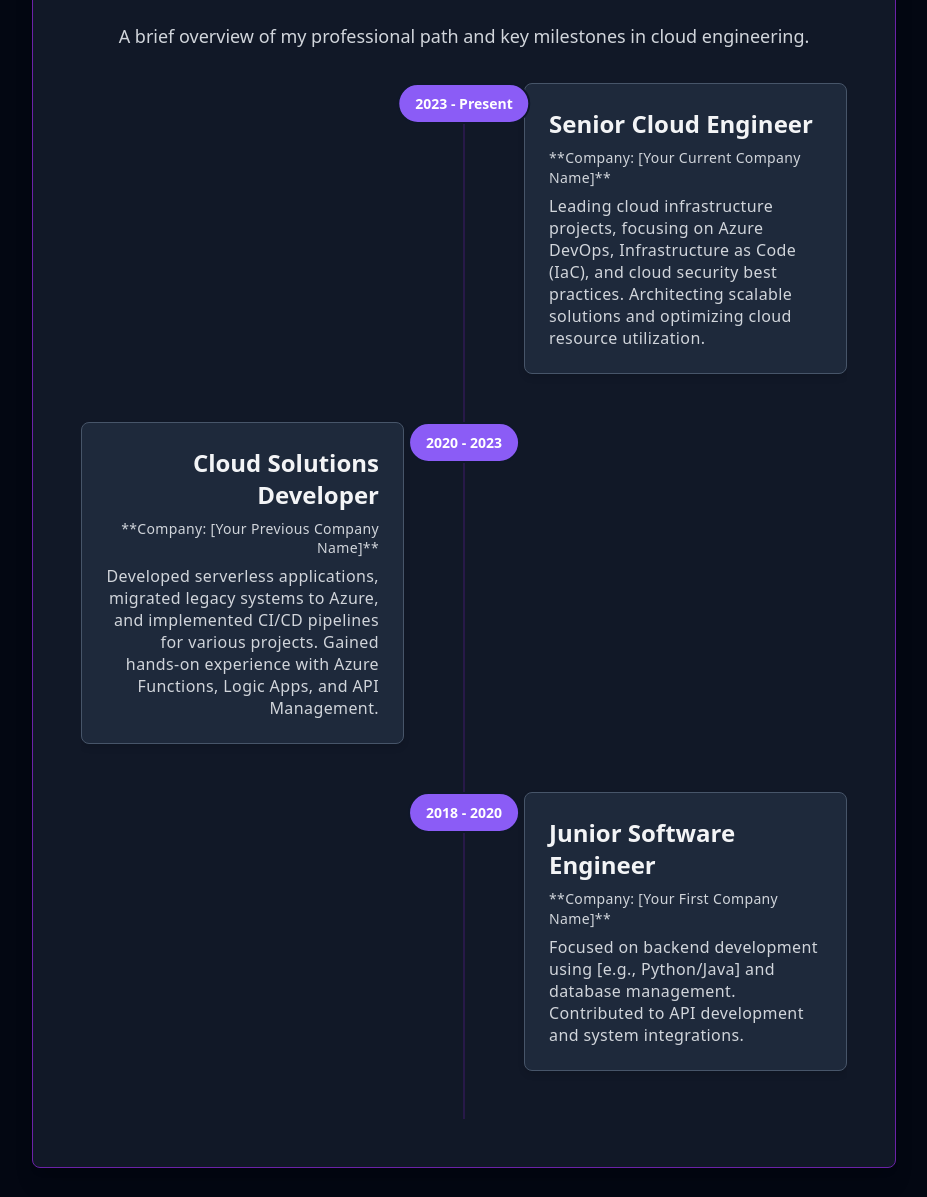
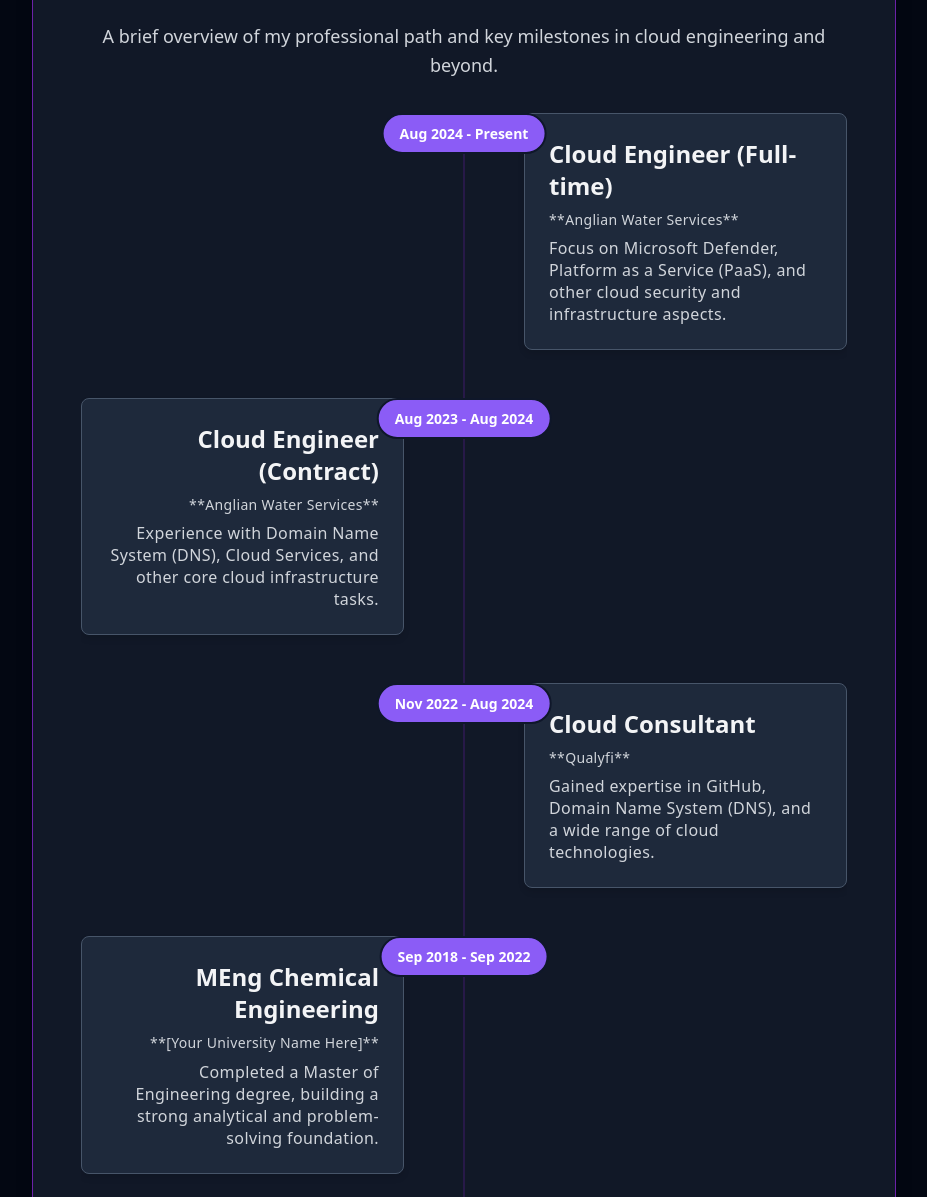
Before and after one commit to Zamsar/blog, a website: page _includes/about-template.html in a window 1280 px wide. Shown: the part 203-1400 px from the top of the page, without its empty margins (176-1103 px from the left). Drawn offline with nearby package versions, Linux system fonts and the light colour scheme.

Commit message:
Update about-template.html

```diff
--- a/_includes/about-template.html
+++ b/_includes/about-template.html
@@ -94,7 +94,7 @@
                 transform: translate(-50%, -50%);
             }
             .career-timeline-card {
-                width: 100%; /* Full width minus padding */
+                width: 100%; /* Full width minus padding on mobile */
                 margin-left: 0; /* No left margin */
             }
         }
@@ -108,50 +108,64 @@
         <section class="bg-gray-900 p-8 md:p-12 rounded-lg shadow-xl border border-purple-800 mb-16">
             <h1 class="text-4xl md:text-5xl font-bold text-center mb-8 text-purple-400">My Career Journey</h1>
             <p class="text-gray-300 text-lg leading-relaxed mb-8 text-center">
-                A brief overview of my professional path and key milestones in cloud engineering.
+                A brief overview of my professional path and key milestones in cloud engineering and beyond.
             </p>
 
             <div class="relative wrap overflow-hidden h-full">
                 <div class="absolute border-opacity-20 border-purple-700 h-full border-l-2 career-timeline-line"></div>
 
-                <!-- Career Timeline Item 1: Senior Cloud Engineer -->
+                <!-- Career Timeline Item 1: Cloud Engineer (Full-time) -->
                 <div class="career-timeline-entry">
-                    <div class="career-timeline-date">2023 - Present</div>
+                    <div class="career-timeline-date">Aug 2024 - Present</div>
                     <div class="career-timeline-card">
-                        <h3 class="mb-2 font-bold text-gray-100 text-2xl">Senior Cloud Engineer</h3>
+                        <h3 class="mb-2 font-bold text-gray-100 text-2xl">Cloud Engineer (Full-time)</h3>
                         <p class="text-sm leading-snug tracking-wide text-gray-300 mb-2">
-                            **Company: [Your Current Company Name]**
+                            **Anglian Water Services**
                         </p>
                         <p class="text-base leading-snug tracking-wide text-gray-300">
-                            Leading cloud infrastructure projects, focusing on Azure DevOps, Infrastructure as Code (IaC), and cloud security best practices. Architecting scalable solutions and optimizing cloud resource utilization.
+                            Focus on Microsoft Defender, Platform as a Service (PaaS), and other cloud security and infrastructure aspects.
                         </p>
                     </div>
                 </div>
 
-                <!-- Career Timeline Item 2: Cloud Solutions Developer -->
+                <!-- Career Timeline Item 2: Cloud Engineer (Contract) -->
                 <div class="career-timeline-entry">
-                    <div class="career-timeline-date">2020 - 2023</div>
+                    <div class="career-timeline-date">Aug 2023 - Aug 2024</div>
                     <div class="career-timeline-card">
-                        <h3 class="mb-2 font-bold text-gray-100 text-2xl">Cloud Solutions Developer</h3>
+                        <h3 class="mb-2 font-bold text-gray-100 text-2xl">Cloud Engineer (Contract)</h3>
                         <p class="text-sm leading-snug tracking-wide text-gray-300 mb-2">
-                            **Company: [Your Previous Company Name]**
+                            **Anglian Water Services**
                         </p>
                         <p class="text-base leading-snug tracking-wide text-gray-300">
-                            Developed serverless applications, migrated legacy systems to Azure, and implemented CI/CD pipelines for various projects. Gained hands-on experience with Azure Functions, Logic Apps, and API Management.
+                            Experience with Domain Name System (DNS), Cloud Services, and other core cloud infrastructure tasks.
                         </p>
                     </div>
                 </div>
 
-                <!-- Career Timeline Item 3: Junior Software Engineer -->
+                <!-- Career Timeline Item 3: Cloud Consultant -->
                 <div class="career-timeline-entry">
-                    <div class="career-timeline-date">2018 - 2020</div>
+                    <div class="career-timeline-date">Nov 2022 - Aug 2024</div>
                     <div class="career-timeline-card">
-                        <h3 class="mb-2 font-bold text-gray-100 text-2xl">Junior Software Engineer</h3>
+                        <h3 class="mb-2 font-bold text-gray-100 text-2xl">Cloud Consultant</h3>
                         <p class="text-sm leading-snug tracking-wide text-gray-300 mb-2">
-                            **Company: [Your First Company Name]**
+                            **Qualyfi**
                         </p>
                         <p class="text-base leading-snug tracking-wide text-gray-300">
-                            Focused on backend development using [e.g., Python/Java] and database management. Contributed to API development and system integrations.
+                            Gained expertise in GitHub, Domain Name System (DNS), and a wide range of cloud technologies.
+                        </p>
+                    </div>
+                </div>
+
+                <!-- Career Timeline Item 4: MEng Chemical Engineering -->
+                <div class="career-timeline-entry">
+                    <div class="career-timeline-date">Sep 2018 - Sep 2022</div>
+                    <div class="career-timeline-card">
+                        <h3 class="mb-2 font-bold text-gray-100 text-2xl">MEng Chemical Engineering</h3>
+                        <p class="text-sm leading-snug tracking-wide text-gray-300 mb-2">
+                            **[Your University Name Here]**
+                        </p>
+                        <p class="text-base leading-snug tracking-wide text-gray-300">
+                            Completed a Master of Engineering degree, building a strong analytical and problem-solving foundation.
                         </p>
                     </div>
                 </div>
```
